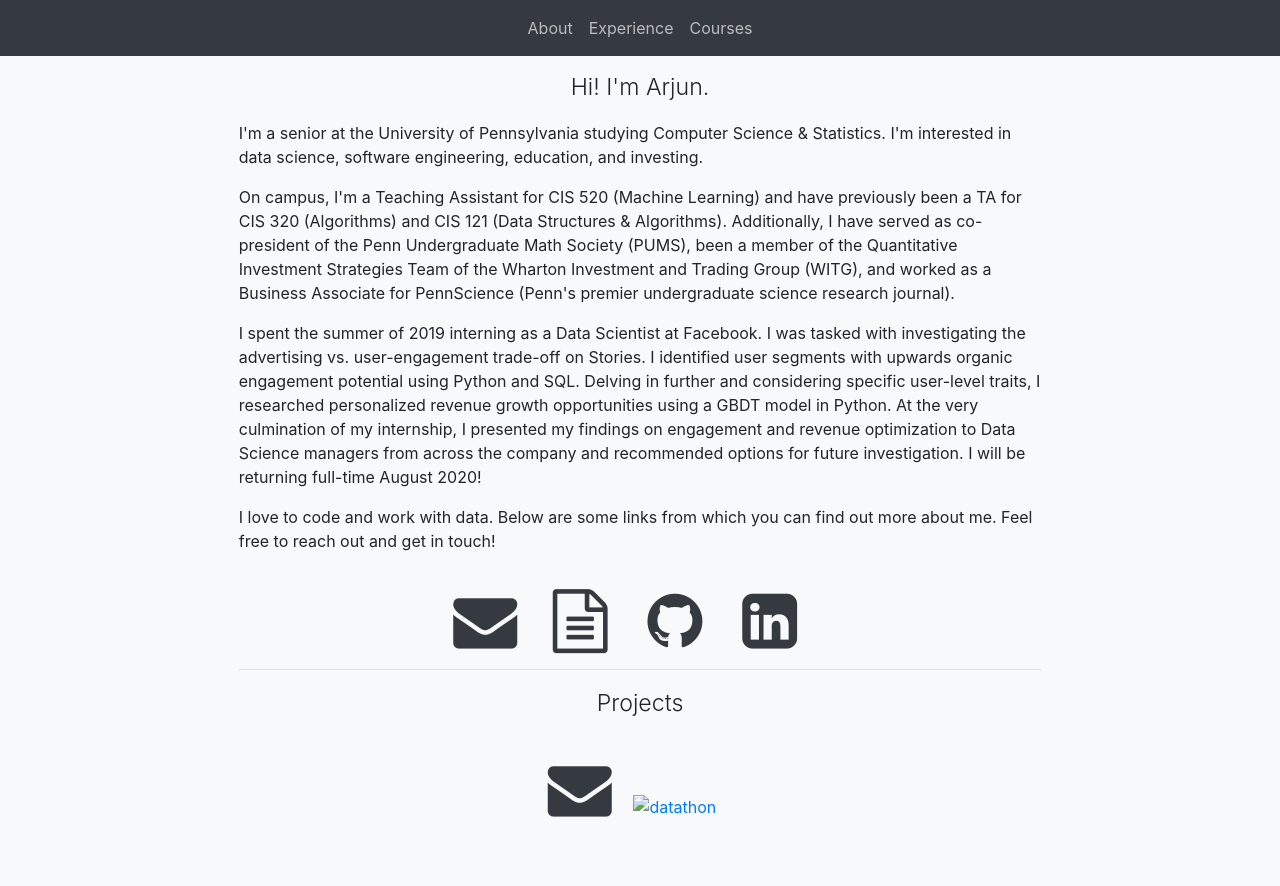
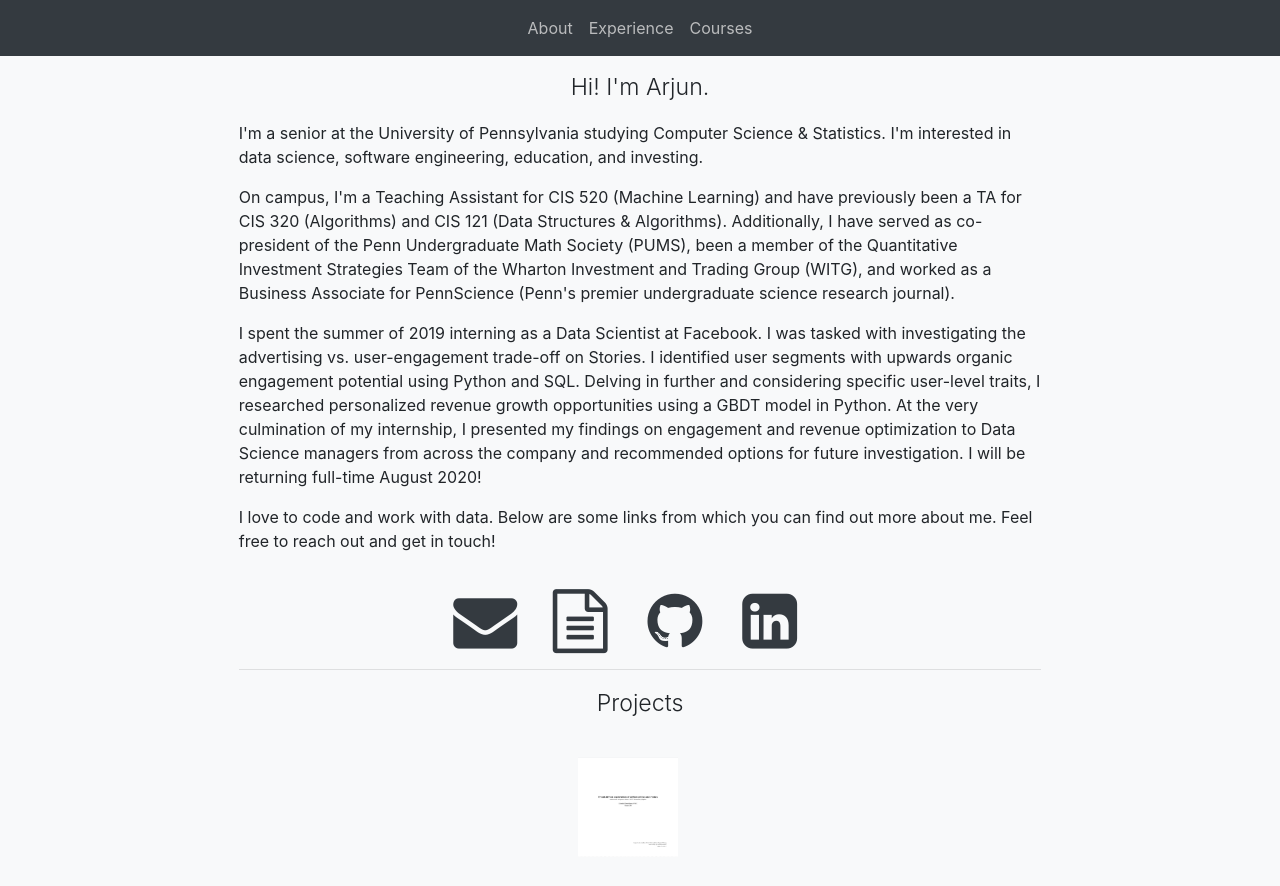
Before and after one commit to Arjun-Lal/Arjun-Lal.github.io, a website with bundled scripts: page index.html in a window 1280 px wide. Built offline with nearby package versions, Linux system fonts and the light colour scheme; files whose address does not match are found by name.

Commit message:
datathon

```diff
--- a/index.html
+++ b/index.html
@@ -106,15 +106,10 @@
         <p class = "lead">Projects</p>
 
         <ul class = "list-inline">
-            <li class="list-inline-item">
-            <a href="mailto:arjunlal@sas.upenn.edu">
-              <i class="fa fa-envelope fa-4x fa-fw" aria-hidden="true"></i>
-            </a>
-          </li>
 
         <li class="list-inline-item">
             <a href="https://www.linkedin.com/in/arjunlal">
-      <img border="0" alt="datathon" src="datathon" width="100" height="100"></a>
+      <img border="0" alt="datathon" src="datathon.png" width="100" height="100"></a>
           </li>
 
 
```
